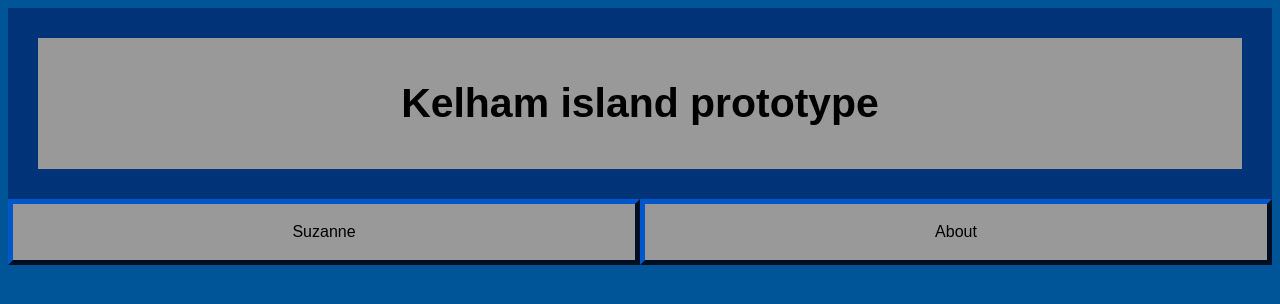
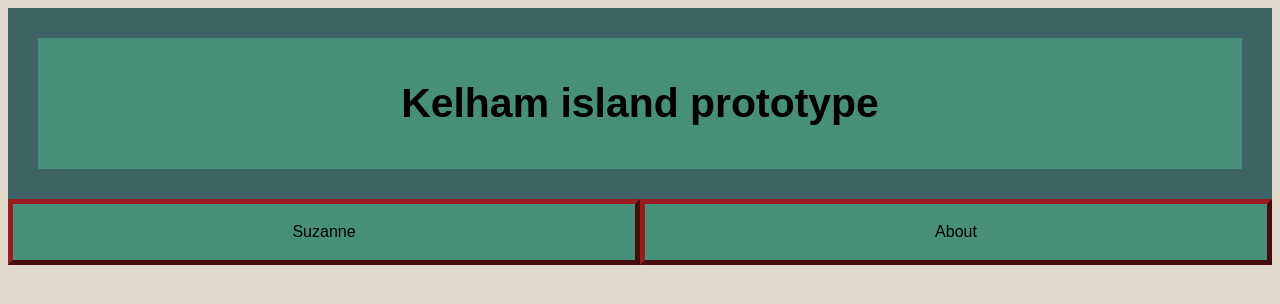
Before and after one commit to LiamD182/LJ3D.github.io, a plain HTML site: page Kelham/index.html in a window 1280 px wide. Drawn offline with Linux system fonts and the light colour scheme.

Commit message:
Update styles.css

```diff
--- a/Kelham/styles.css
+++ b/Kelham/styles.css
@@ -16,8 +16,8 @@ a:visited {
 
 .coolBox {
   float: left;
-  border: 5px outset #003377;
-  background-color: #999;
+  border: 5px outset #9b1d20;
+  background-color: #488f79;
   text-align: center;
   width: 50%;
   padding: 3px;
@@ -28,12 +28,12 @@ a:visited {
 
 body {
   font-family: Arial, Helvetica, sans-serif;
-  background-color: #005599;
+  background-color: #e1d8c9;
 }
 
 /* Style the header */
 header {
-  background-color: #003377;
+  background-color: #3d6364;
   padding: 30px;
   text-align: center;
   font-size: 35px;
@@ -51,7 +51,7 @@ nav {
   -webkit-flex: 1;
   -ms-flex: 1;
   flex: 1;
-  background: #999;
+  background: #488f79;
   padding: 1px;
   color: black;
 }
@@ -71,7 +71,7 @@ article {
   -webkit-flex: 3;
   -ms-flex: 3;
   flex: 3;
-  background-color: #999;
+  background-color: #488f79;
   text-align: center;
   padding: 10px;
 }
@@ -80,7 +80,7 @@ article {
 footer {
   background-color: #003377;
   text-align: center;
-  color: #999;
+  color: #e1d8c9;
 }
 
 /* Responsive layout - makes the menu and the content (inside the section) sit on top of each other instead of next to each other */
```
